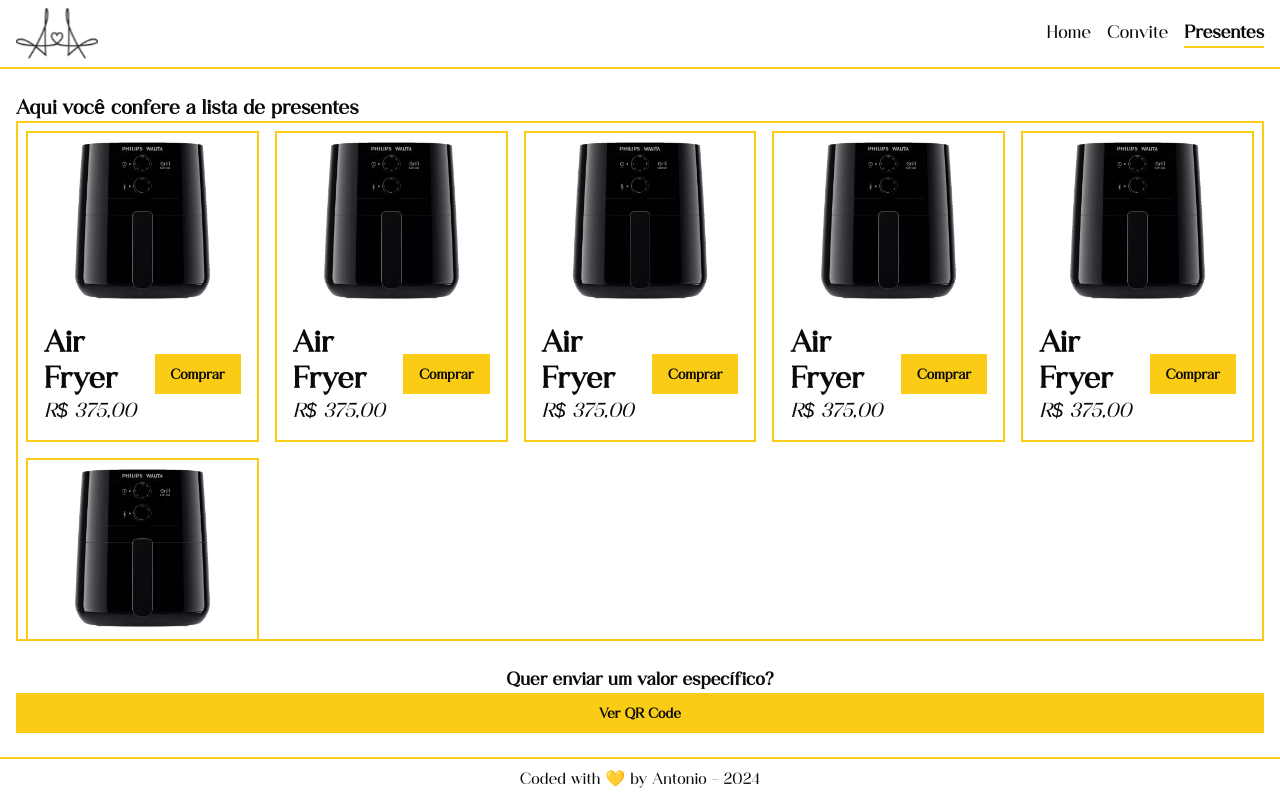
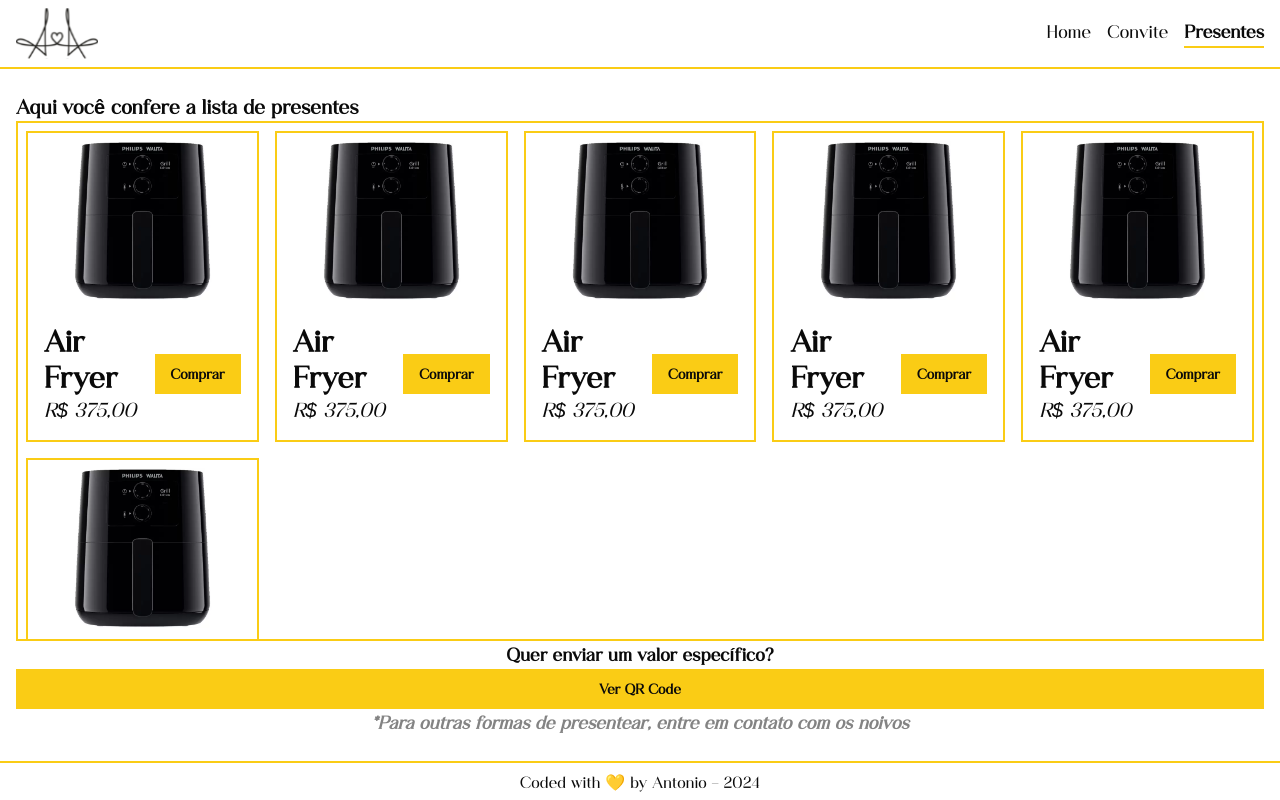
Before and after one commit to Antoni0o/alyce-antonio, a Next.js app: page /presentes in a window 1280 px wide. Built offline with nearby package versions, Linux system fonts and the light colour scheme.

Commit message:
other payment methods warn

```diff
--- a/src/app/presentes/page.tsx
+++ b/src/app/presentes/page.tsx
@@ -111,6 +111,7 @@
             </DialogClose>
           </DialogContent>
         </Dialog>
+        <h2 className="italic opacity-50">*Para outras formas de presentear, entre em contato com os noivos</h2>
       </section>
     </main>
   );
```
